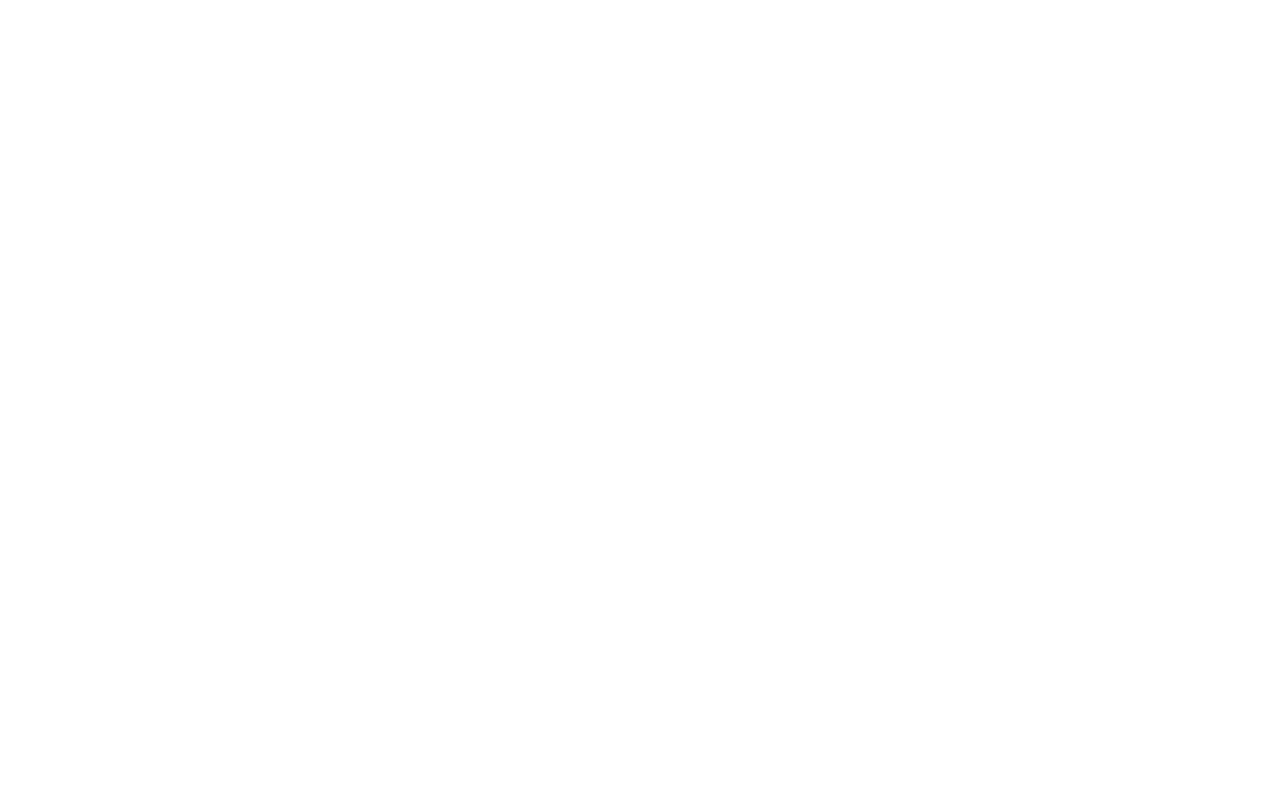
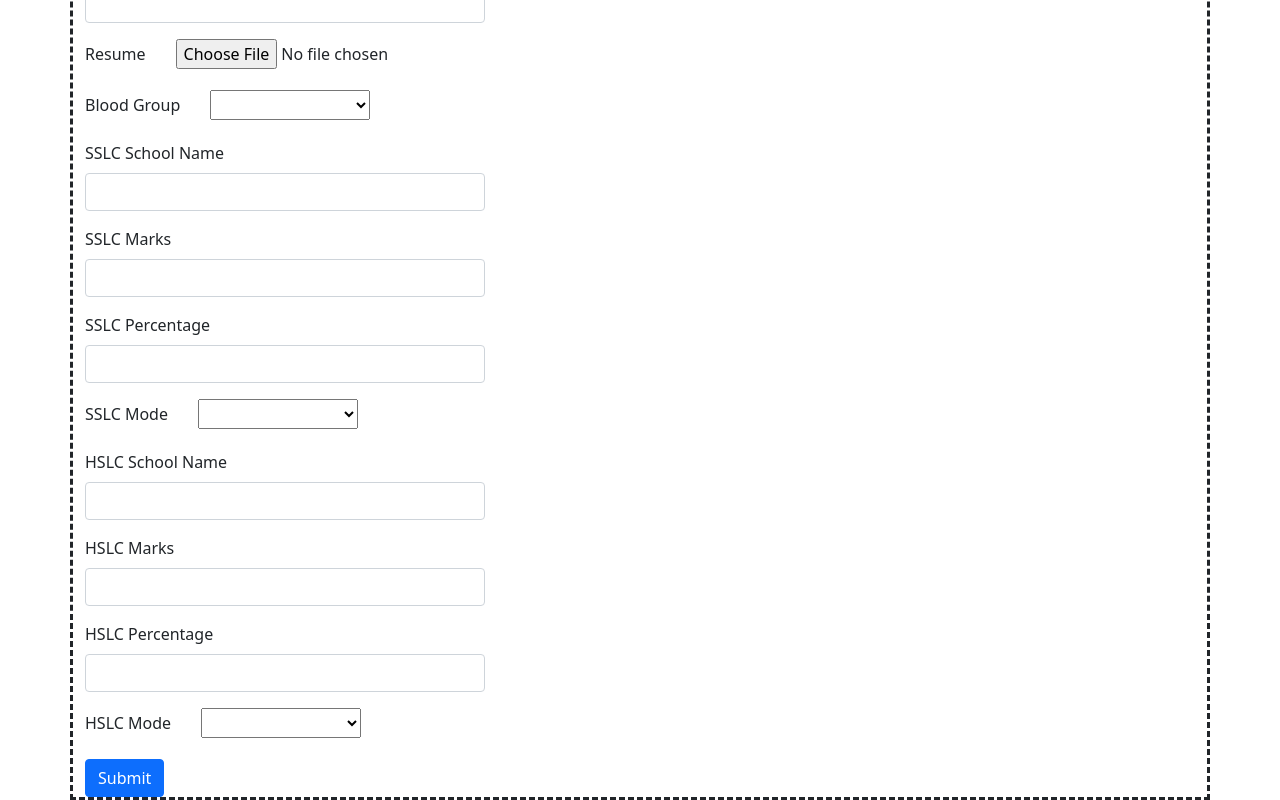
Before and after one commit to sharathkaarthick/Angular-Forms, an Angular app: page /reactive-form in a window 1280 px wide. Shown: the part 665-1465 px from the top of the page. Before the commit the page ends 800 px from the top, so only its background shows below. Built offline with nearby package versions, Linux system fonts and the light colour scheme.

Commit message:
validated reactive form

```diff
--- a/src/app/reactive-form/reactive-form.component.html
+++ b/src/app/reactive-form/reactive-form.component.html
@@ -1,6 +1,5 @@
 <main class="container">
   <form [formGroup]="job" (ngSubmit)="onSubmit()">
-    <!--
     <div class="mb-3">
       <label for="name" class="form-label">Name *</label>
       <input
@@ -95,7 +94,7 @@
       />
       <div *ngIf="submitted && f.email.errors" class="invalid-feedback">
         <div *ngIf="f.email.errors.required">Email is required</div>
-        <div *ngIf="f.email.errors.email">Invalid Email</div>
+        <div *ngIf="f.email.errors.pattern">Invalid Email</div>
       </div>
     </div>
 
@@ -124,6 +123,7 @@
         type="number"
         class="form-control"
         formControlName="experience"
+        [(ngModel)]="prev_exp"
         [ngClass]="{ 'is-invalid': submitted && f.experience.errors }"
       />
       <div *ngIf="submitted && f.experience.errors" class="invalid-feedback">
@@ -143,7 +143,6 @@
         id="prev_comp"
         type="text"
         class="form-control"
-        [(ngModel)]="prev_exp"
         formControlName="prev_comp"
         [ngClass]="{ 'is-invalid': submitted && f.prev_comp.errors }"
       />
@@ -224,7 +223,7 @@
         </div>
       </div>
     </div>
-    -->
+
     <div class="mb-3">
       <label for="sslc_mark" class="form-label">SSLC Marks</label>
       <input
@@ -269,19 +268,104 @@
       </div>
     </div>
 
-    <!--
     <div class="mb-3">
       <label for="sslc_mode" class="form-label">SSLC Mode</label>
-      <select class="dropdown" id="sslc_mode">
+      <select
+        class="dropdown"
+        id="sslc_mode"
+        formControlName="sslc_mode"
+        [ngClass]="{ 'is-invalid': submitted && f.sslc_mode.errors }"
+      >
         <option>Stateboard</option>
         <option>CBSE</option>
         <option>ICSE</option>
         <option>Other</option>
       </select>
+      <div *ngIf="submitted && f.sslc_mode.errors" class="invalid-feedback">
+        <div *ngIf="f.sslc_mode.errors.required">SSLC Mode is required</div>
+      </div>
     </div>
 
+    <div class="mb-3">
+      <label for="sslc_schl" class="form-label">HSLC School Name</label>
+      <input
+        id="hslc_schl"
+        type="text"
+        class="form-control"
+        formControlName="hslc_schl"
+        [ngClass]="{ 'is-invalid': submitted && f.hslc_schl.errors }"
+      />
+      <div *ngIf="submitted && f.hslc_schl.errors" class="invalid-feedback">
+        <div *ngIf="f.hslc_schl.errors.required">
+          HSLC School Name is required
+        </div>
+        <div *ngIf="f.hslc_schl.errors.minlength">
+          HSLC School Name should be atleast 3 characters long
+        </div>
+      </div>
+    </div>
 
-    -->
+    <div class="mb-3">
+      <label for="hslc_mark" class="form-label">HSLC Marks</label>
+      <input
+        id="hslc_mark"
+        type="number"
+        class="form-control"
+        [(ngModel)]="hslc_mrk"
+        (change)="hslcPercent()"
+        formControlName="hslc_mark"
+        [ngClass]="{ 'is-invalid': submitted && f.hslc_mark.errors }"
+      />
+      <div *ngIf="submitted && f.hslc_mark.errors" class="invalid-feedback">
+        <div *ngIf="f.hslc_mark.errors.required">HSLC Marks is required</div>
+        <div *ngIf="f.hslc_mark.errors.min">
+          HSLC Marks is below the minimum marks
+        </div>
+        <div *ngIf="f.hslc_mark.errors.max">
+          HSLC Marks is above the maximum marks
+        </div>
+      </div>
+    </div>
+
+    <div class="mb-3">
+      <label for="hslc_prc" class="form-label">HSLC Percentage</label>
+      <input
+        id="hslc_prc"
+        type="number"
+        class="form-control"
+        formControlName="hslc_prc"
+        [ngClass]="{ 'is-invalid': submitted && f.hslc_prc.errors }"
+      />
+      <div *ngIf="submitted && f.hslc_prc.errors" class="invalid-feedback">
+        <div *ngIf="f.hslc_prc.errors.required">
+          HSLC Percentage is required
+        </div>
+        <div *ngIf="f.hslc_prc.errors.min">
+          HSLC Percentage is below the minimum percentage
+        </div>
+        <div *ngIf="f.hslc_prc.errors.max">
+          HSLC Percentage is above the maximum percentage
+        </div>
+      </div>
+    </div>
+
+    <div class="mb-3">
+      <label for="hslc_mode" class="form-label">HSLC Mode</label>
+      <select
+        class="dropdown"
+        id="hslc_mode"
+        formControlName="hslc_mode"
+        [ngClass]="{ 'is-invalid': submitted && f.hslc_mode.errors }"
+      >
+        <option>Stateboard</option>
+        <option>CBSE</option>
+        <option>ICSE</option>
+        <option>Other</option>
+      </select>
+      <div *ngIf="submitted && f.hslc_mode.errors" class="invalid-feedback">
+        <div *ngIf="f.hslc_mode.errors.required">HSLC Mode is required</div>
+      </div>
+    </div>
 
     <button type="submit" class="btn btn-primary">Submit</button>
   </form>
--- a/src/app/reactive-form/reactive-form.component.ts
+++ b/src/app/reactive-form/reactive-form.component.ts
@@ -1,5 +1,5 @@
 import { Component, OnInit } from '@angular/core';
-import { FormBuilder, FormGroup, Validators, FormControl } from '@angular/forms';
+import { FormBuilder, FormGroup, Validators, FormControl, AbstractControl } from '@angular/forms';
 
 @Component({
   selector: 'app-reactive-form',
@@ -18,6 +18,9 @@
   sslc_mrk!:number
   sslc_pc!:number;
 
+  hslc_mrk!:number
+  hslc_pc!:number;
+
   constructor(private formbuilder:FormBuilder) { }
 
   get f() { return this.job.controls; }
@@ -28,15 +31,20 @@
       dob:[null,Validators.required],
       age:[this.showAge, [Validators.min(18)]],
       gender:[null, [Validators.required]],
-      email:[null, [Validators.required, Validators.email]],
+      email:[null, [Validators.required, Validators.pattern("[a-zA-Z0-9.-_]{6,}@[a-zA-Z.-]{3,}[.]{1}[a-zA-Z]{2,}")]],
       role:[null, Validators.required],
-      experience:[null, [Validators.required,Validators.min(2), Validators.max(this.prev_exp)]],
+      experience:['', [Validators.required,Validators.min(2), Validators.max(5)]],
       prev_comp:['', [Validators.required, Validators.minLength(3), Validators.maxLength(50)]],
-      prev_comp_exp:[null, [Validators.required,Validators.min(2), Validators.max(5)]],
+      prev_comp_exp:['', [Validators.required,Validators.min(2), (control: AbstractControl) => Validators.max(this.prev_exp)(control)]],
       blood:[null, Validators.required],
       sslc_schl:['', [Validators.required, Validators.minLength(3)]],
-      sslc_mark:['', [Validators.min(175), Validators.max(500)]],
+      sslc_mark:['', [Validators.required,Validators.min(175), Validators.max(500)]],
       sslc_prc:[this.sslc_pc, [Validators.min(35), Validators.max(100)]],
+      sslc_mode:[null, Validators.required],
+      hslc_schl:['', [Validators.required, Validators.minLength(3)]],
+      hslc_mark:['', [Validators.required,Validators.min(420), Validators.max(1200)]],
+      hslc_prc:[this.hslc_pc, [Validators.min(35), Validators.max(100)]],
+      hslc_mode:[null, Validators.required],
     })
   }
 
@@ -56,6 +64,13 @@
     }
   }
 
+  hslcPercent(){
+    if(this.hslc_mrk){
+      this.hslc_pc = Math.round((this.hslc_mrk/1200)*100)
+      this.job.controls.hslc_prc.setValue(this.hslc_pc)
+    }
+  }
+
   onSubmit() {
     this.submitted = true;
 
@@ -63,7 +78,6 @@
     if (this.job.invalid) {
         return;
     }
-
     console.log(this.job.value)
 }
 
```
